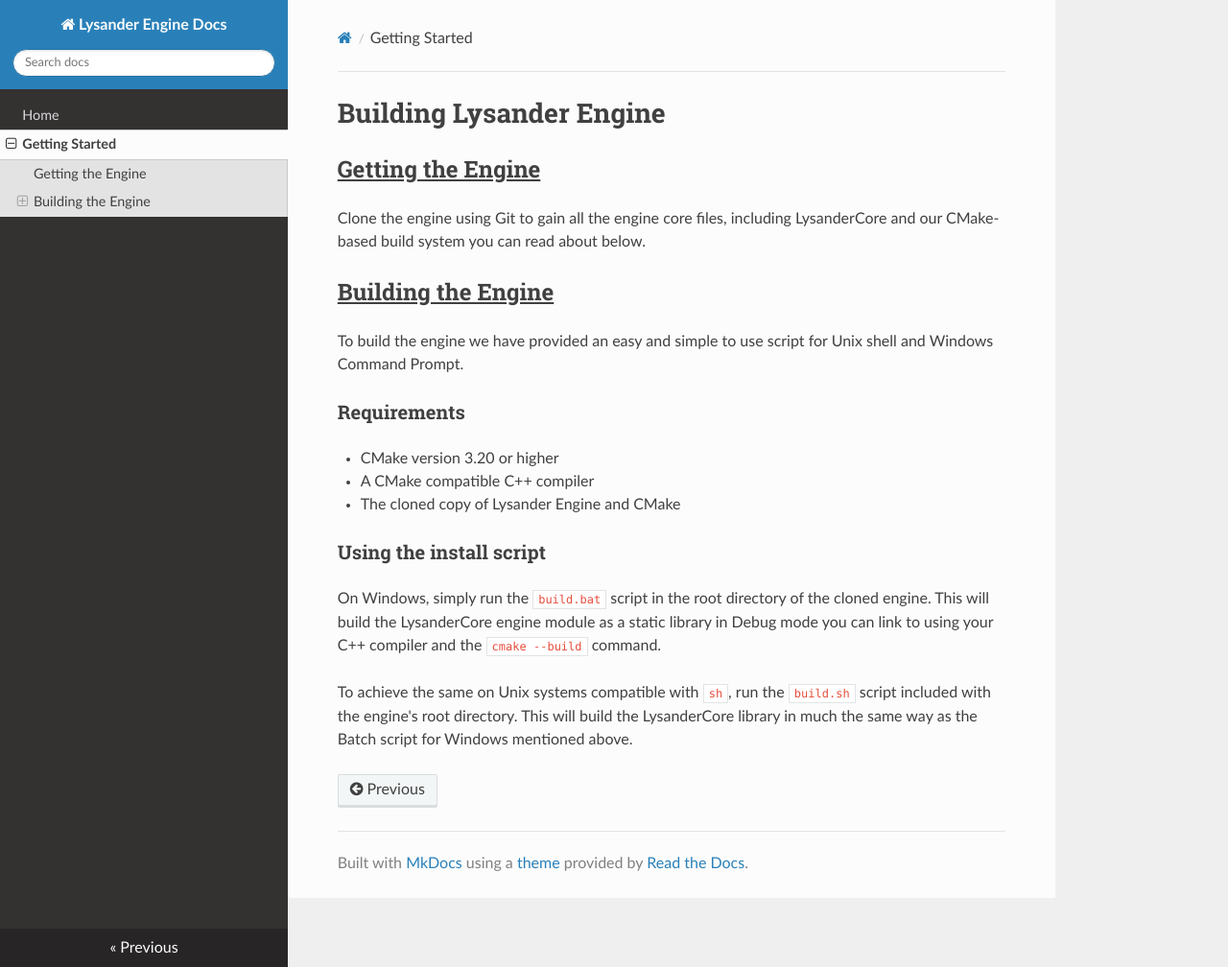
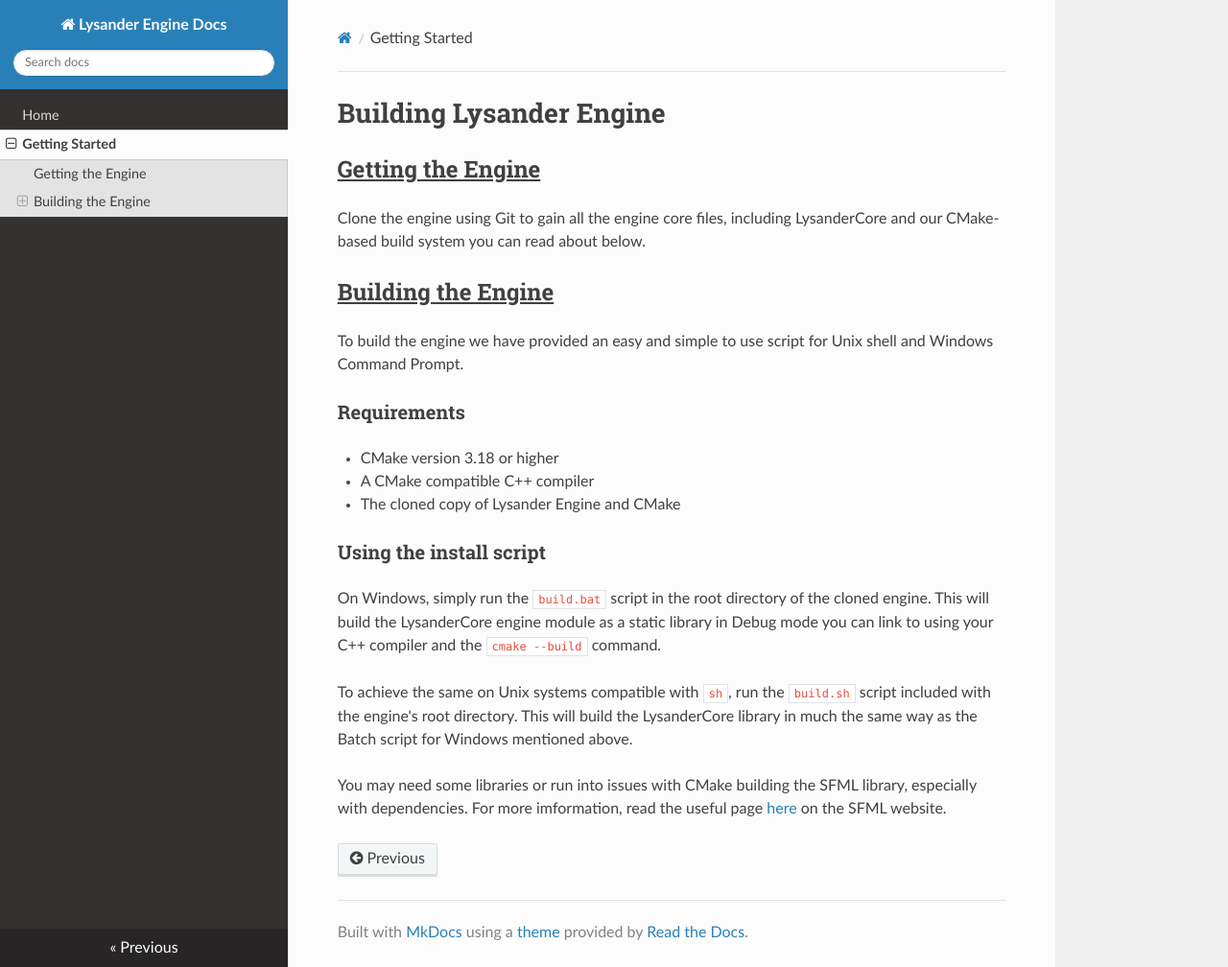
Before and after one commit to lysanderengine/docs, an MkDocs documentation site: the page built from docs/building.md, in a window 1280 px wide and 1008 px high. Shown: the whole window at 96% size. Built offline with MkDocs 1.6.1, drawn with Linux system fonts in a browser that asks for light colours; nearby versions of some CDN libraries.

Commit message:
Added information about possible SFML build issues

````diff
--- a/docs/building.md
+++ b/docs/building.md
@@ -10,7 +10,7 @@ To build the engine we have provided an easy and simple to
 use script for Unix shell and Windows Command Prompt.
 
 ### Requirements
-- CMake version 3.20 or higher
+- CMake version 3.18 or higher
 - A CMake compatible C++ compiler
 - The cloned copy of Lysander Engine and CMake
 
@@ -23,3 +23,8 @@ the ```cmake --build``` command.
 To achieve the same on Unix systems compatible with ```sh```, run the ```build.sh```
 script included with the engine's root directory. This will build the LysanderCore
 library in much the same way as the Batch script for Windows mentioned above.
+
+You may need some libraries or run into issues with CMake building the SFML library, especially
+with dependencies.
+For more imformation, read the useful page [here](https://www.sfml-dev.org/tutorials/2.6/compile-with-cmake.php)
+on the SFML website.
````
